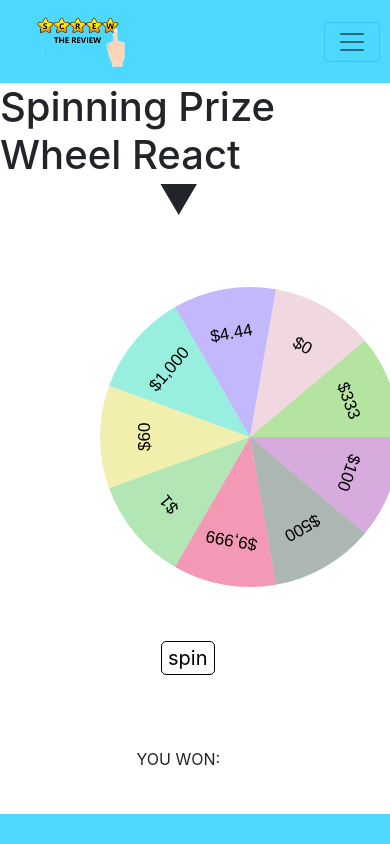
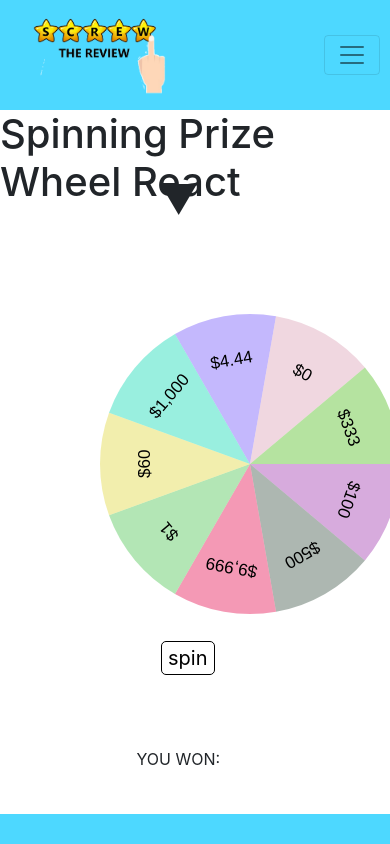
Before and after one commit to mackenzieleach/screwthereview, a React (Create React App) app: page /roulette in a window 390 px wide. Shown: the top 844 px of the page. Built offline with nearby package versions, Linux system fonts and the light colour scheme.

Commit message:
Added Mobile Nav Bar

```diff
--- a/public/index.html
+++ b/public/index.html
@@ -39,5 +39,8 @@
       To begin the development, run `npm start` or `yarn start`.
       To create a production bundle, use `npm run build` or `yarn build`.
     -->
+    <script src="https://code.jquery.com/jquery-2.1.3.min.js"></script>
+    <script src="http://maxcdn.bootstrapcdn.com/bootstrap/3.3.1/js/bootstrap.min.js"></script>
+
   </body>
 </html>
--- a/src/App.css
+++ b/src/App.css
@@ -10,6 +10,10 @@
   padding-left: 10px;
   text-decoration: none;
   text-align: center;
+}
+
+.navbar-collapse.in {
+  display: block !important;
 }
 
 /* FOOTER */
--- a/src/Navigation.js
+++ b/src/Navigation.js
@@ -4,10 +4,11 @@ import logo from './ScrewtheReviewLogo.png'
 function Navigation() {
     return (
         <nav className="navbar navbar-expand-sm navbar-light">
-            <a className="navbar-brand ml-2" href="/">
-                <img src={logo} alt="logo" style = {{ width:'100px'}}/>
+            <a className="navbar-brand mr-3" href="/">
+                <img src={logo} alt="logo" style = {{ width:'150px'}}/>
             </a>
 
+            { /* Collapsable Button on Right */ }
             <button className="navbar-toggler" type="button" data-toggle="collapse" data-target="#navbarSupportedContent" aria-controls="navbarSupportedContent" aria-expanded="false" aria-label="Toggle navigation">
                 <span className="navbar-toggler-icon"></span>
             </button>
```
